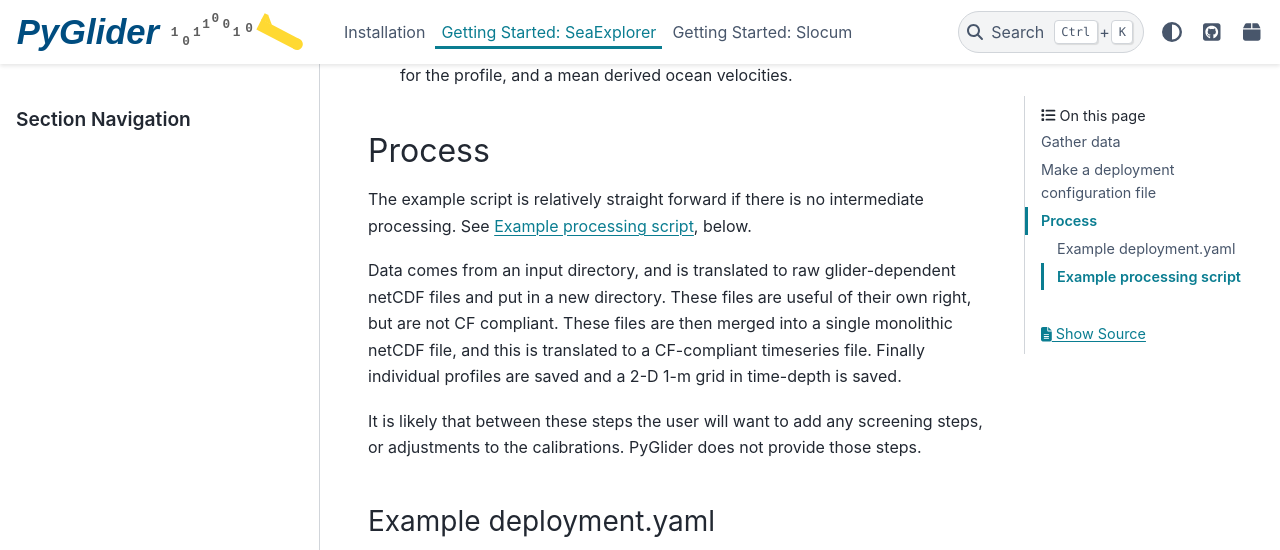
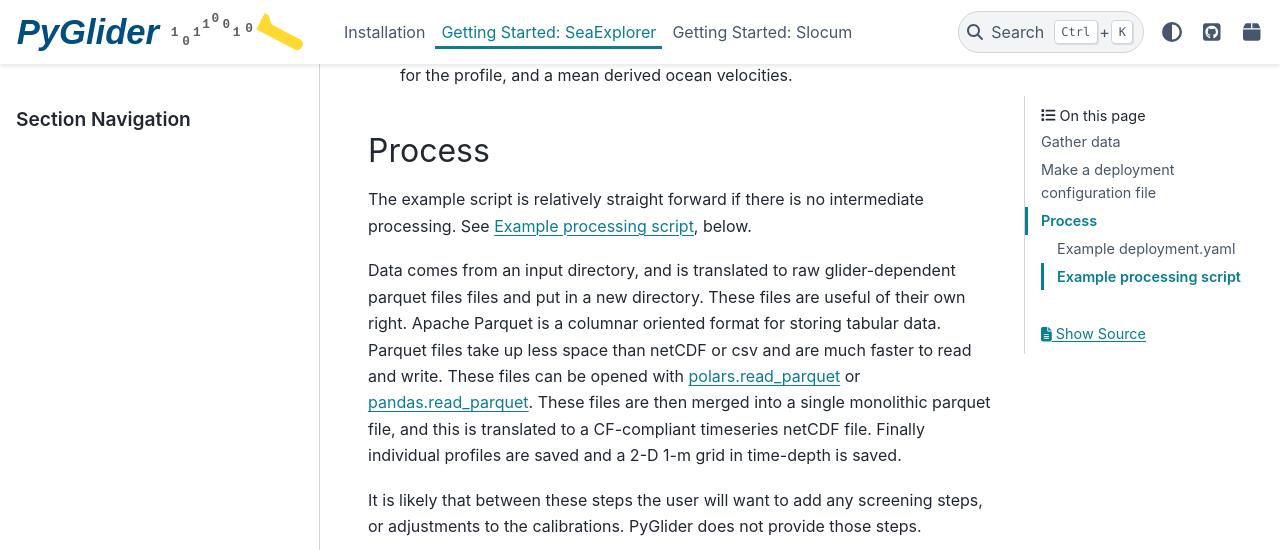
Before and after one commit to c-proof/pyglider, a Sphinx documentation site: the page built from docs/getting-started-seaexplorer.md, in a window 1280 px wide and 900 px high, scrolled down 1147 px, cut to the strip 0-550 px from the top of the window. Built offline with Sphinx 7.4.7 and the PyData theme 0.15.4, drawn with Linux system fonts in a browser that asks for light colours; pages that are not in the unit, such as notebooks, are missing from menus.

Commit message:
add notes on parquet files to documentation

```diff
--- a/docs/getting-started-seaexplorer.md
+++ b/docs/getting-started-seaexplorer.md
@@ -30,7 +30,7 @@ There are four top-levels to the `deployment.yaml`
 
 The example script is relatively straight forward if there is no intermediate processing.  See {ref}`ExProc`, below.
 
-Data comes from an input directory, and is translated to raw glider-dependent netCDF files and put in a new directory.  These files are useful of their own right, but are not CF compliant.  These files are then merged into a single monolithic netCDF file, and this is translated to a CF-compliant timeseries file.  Finally individual profiles are saved and a 2-D 1-m grid in time-depth is saved.
+Data comes from an input directory, and is translated to raw glider-dependent parquet files files and put in a new directory. These files are useful of their own right. Apache Parquet is a columnar oriented format for storing tabular data. Parquet files take up less space than netCDF or csv and are much faster to read and write. These files can be opened with [polars.read_parquet](https://pola-rs.github.io/polars-book/user-guide/howcani/io/parquet.html) or [pandas.read_parquet](https://pandas.pydata.org/pandas-docs/stable/reference/api/pandas.read_parquet.html). These files are then merged into a single monolithic parquet file, and this is translated to a CF-compliant timeseries netCDF file.  Finally individual profiles are saved and a 2-D 1-m grid in time-depth is saved.
 
 It is likely that between these steps the user will want to add any screening steps, or adjustments to the calibrations.  PyGlider does not provide those steps.
 
```
